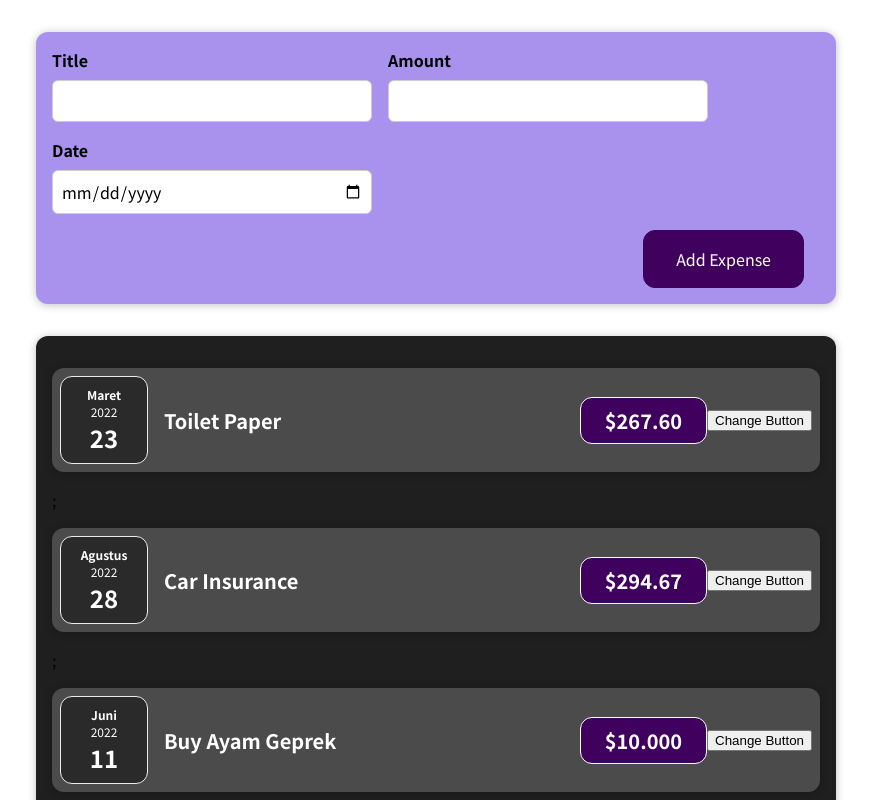
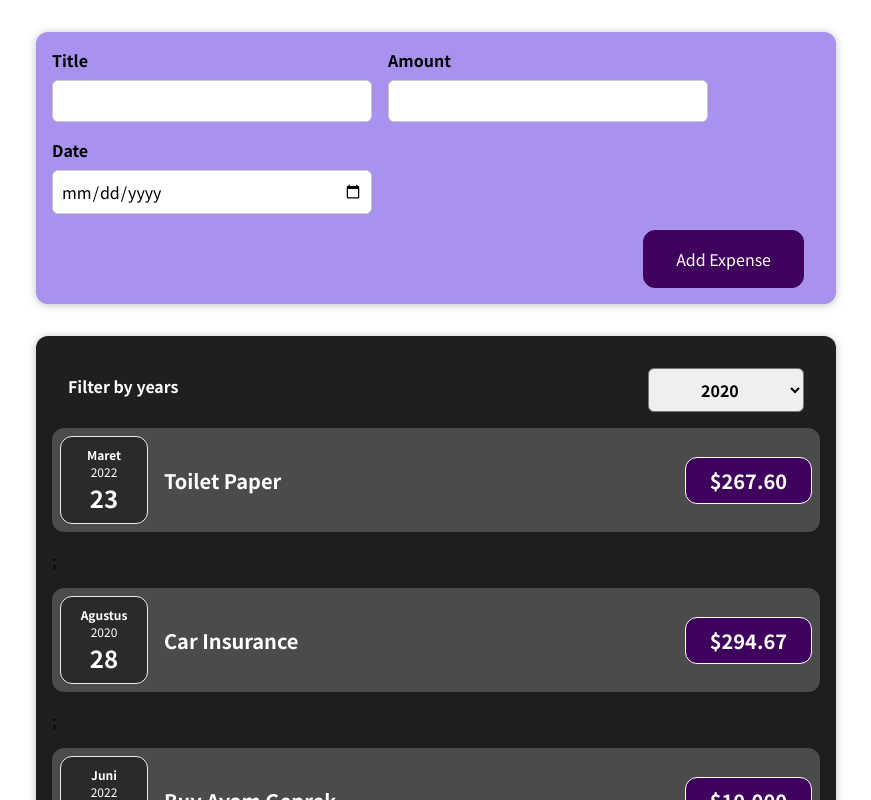
Before and after one commit to nordeeen/react-bootcamp-max, a React (Create React App) app: page / in a window 1280 px wide. Shown: the top 800 px of the page, without its empty margins (204-1075 px from the left). Built offline with nearby package versions, Linux system fonts and the light colour scheme.

Commit message:
adding ExpensesFilter components + added code

```diff
--- a/src/App.js
+++ b/src/App.js
@@ -14,7 +14,7 @@
       id: "e2",
       title: "Car Insurance",
       amount: "294.67",
-      date: new Date(2022, 7, 28),
+      date: new Date(2020, 7, 28),
     },
     {
       id: "e3",
--- a/src/components/Expenses/ExpenseItem.js
+++ b/src/components/Expenses/ExpenseItem.js
@@ -1,26 +1,17 @@
-import React, { useState } from "react";
+import React from "react";
 import ExpenseDate from "./ExpenseDate";
 import Card from "../UI/Card";
 import "./ExpenseItem.css";
 
 const ExpenseItem = (props) => {
-  const [title, setTitle] = useState(props.title);
-  console.log("ExpenseItem evaluted by React");
-
-  const clickHandler = () => {
-    setTitle("Update!");
-    console.log(title);
-  };
-
   return (
     <>
       <Card className="expense-item">
         <ExpenseDate date={props.date} />
         <div className="expense-item__description">
-          <h2>{title}</h2>
+          <h2>{props.title}</h2>
           <div className="expense-item__price">${props.amount}</div>
         </div>
-        <button onClick={clickHandler}>Change Button</button>
       </Card>
     </>
   );
--- a/src/components/Expenses/Expenses.js
+++ b/src/components/Expenses/Expenses.js
@@ -1,12 +1,24 @@
-import React from "react";
+import React, { useState } from "react";
+
 import Card from "../UI/Card";
 import ExpenseItem from "./ExpenseItem";
+import ExpensesFilter from "./ExpensesFilter";
 import "./Expenses.css";
 
 const Expenses = (props) => {
+  const [filteredYear, setFilteredYear] = useState("2020");
+
+  const filteredChangeHandler = (selectedYear) => {
+    setFilteredYear(selectedYear);
+  };
+
   return (
     <>
       <Card className="expenses">
+        <ExpensesFilter
+          selected={filteredYear}
+          onChangeFilter={filteredChangeHandler}
+        />
         <ExpenseItem
           title={props.items[0].title}
           amount={props.items[0].amount}
--- /dev/null
+++ b/src/components/Expenses/ExpensesFilter.css
@@ -0,0 +1,24 @@
+.expenses-filter {
+  color: white;
+  padding: 0 1rem;
+}
+
+.expenses-filter__control {
+  display: flex;
+  width: 100%;
+  align-items: center;
+  justify-content: space-between;
+  margin: 1rem 0;
+}
+
+.expenses-filter label {
+  font-weight: bold;
+  margin-bottom: 0.5rem;
+}
+
+.expenses-filter select {
+  font: inherit;
+  padding: 0.5rem 3rem;
+  font-weight: bold;
+  border-radius: 6px;
+}
--- /dev/null
+++ b/src/components/Expenses/ExpensesFilter.js
@@ -0,0 +1,27 @@
+import React from "react";
+
+import "./ExpensesFilter.css";
+
+const ExpensesFilter = (props) => {
+  const dropdownChangeHandler = (e) => {
+    props.onChangeFilter(e.target.value);
+  };
+
+  return (
+    <>
+      <div className="expenses-filter">
+        <div className="expenses-filter__control">
+          <label>Filter by years</label>
+          <select value={props.selected} onChange={dropdownChangeHandler}>
+            <option value="2022">2022</option>
+            <option value="2021">2021</option>
+            <option value="2020">2020</option>
+            <option value="2019">2019</option>
+          </select>
+        </div>
+      </div>
+    </>
+  );
+};
+
+export default ExpensesFilter;
```
Also changed, not shown: 1 other file (tests, documents, lock files or other folders).
